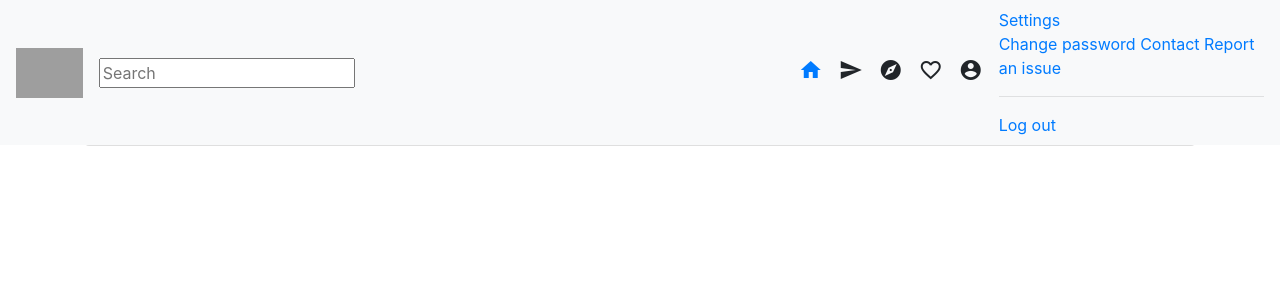
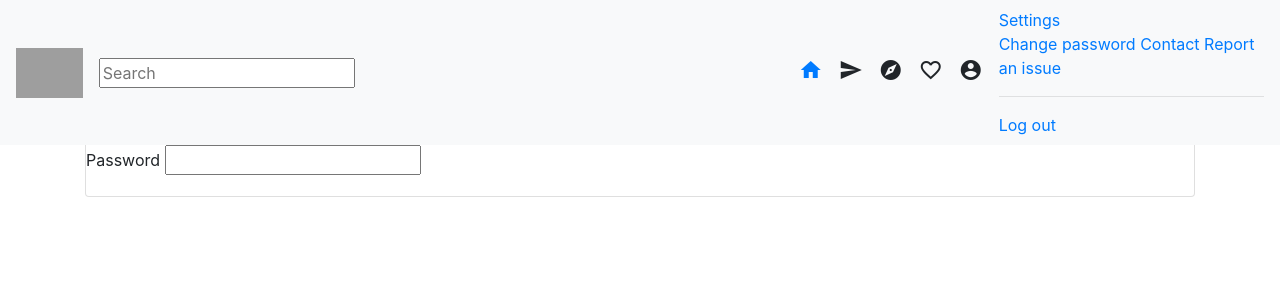
Before and after one commit to LincolnMoki/instagram, a Django app: template instagram/templates/instagram/signup.html in a window 1280 px wide. Shown: the top 300 px of the page. Run offline with Django 3.2, Linux system fonts and the light colour scheme; the template is opened without the code that fills it, so the values that code supplies are empty, except form fields; tables that the repository leaves empty hold one stand-in row (values such as "Sample post"); form fields are guessed from the names that the template uses; some libraries are stand-ins or nearby versions; grey boxes are pictures that could not be loaded.

Commit message:
added class field for password

```diff
--- a/instagram/templates/instagram/signup.html
+++ b/instagram/templates/instagram/signup.html
@@ -37,6 +37,15 @@
     </span>
   </p>
     </div>
+    <div class="field">
+        <p class="control has-icons-left">
+        <label class="label is-medium">Password</label>
+          {{ form.password }}
+          <span class="icon is-small is-left">
+      <i class="fas fa-lock"></i>
+    </span>
+  </p>
+    </div>
 
 
 
```
